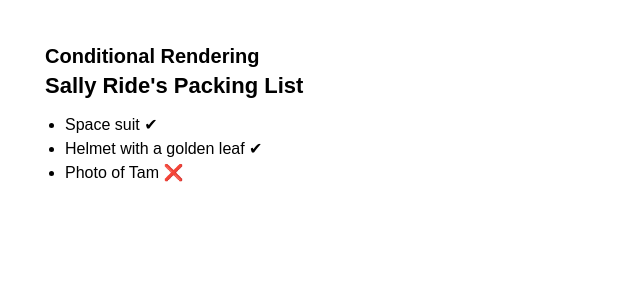
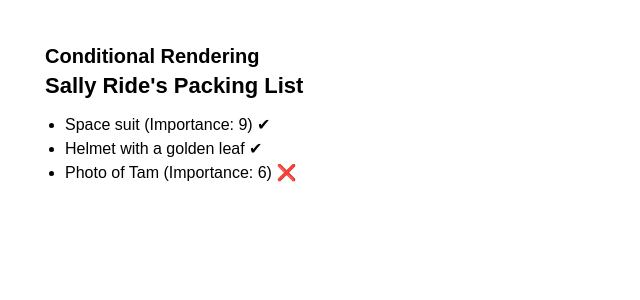
Before and after one commit to rachel490/React_Docs_Study, a React (Create React App) app in the folder Describing_the_UI/src/: page / in a window 1280 px wide. Shown: the top 300 px of the page, without its empty margins (0-640 px from the left). Built offline with nearby package versions, Linux system fonts and the light colour scheme.

Commit message:
[#1.6 conditional rendering] challenge 2

```diff
--- a/Describing_the_UI/src/components/6.conditional_rendering/PackingList.jsx
+++ b/Describing_the_UI/src/components/6.conditional_rendering/PackingList.jsx
@@ -1,7 +1,8 @@
-function Item({ name, isPacked }) {
+function Item({ name, isPacked, importance }) {
   return (
     <li className='item'>
-      {name} {isPacked ? '✔' : '❌'}
+      {/* TODO: &&에 좀 더 깊이있게 알아보기 */}
+      {name} {!!importance && `(Importance: ${importance})`} {isPacked ? '✔' : '❌'}
     </li>
   )
 }
@@ -11,9 +12,9 @@ export default function PackingList() {
     <section>
       <h1>Sally Ride's Packing List</h1>
       <ul>
-        <Item isPacked={true} name='Space suit' />
-        <Item isPacked={true} name='Helmet with a golden leaf' />
-        <Item isPacked={false} name='Photo of Tam' />
+        <Item isPacked={true} importance={9} name='Space suit' />
+        <Item isPacked={true} importance={0} name='Helmet with a golden leaf' />
+        <Item isPacked={false} importance={6} name='Photo of Tam' />
       </ul>
     </section>
   )
```
